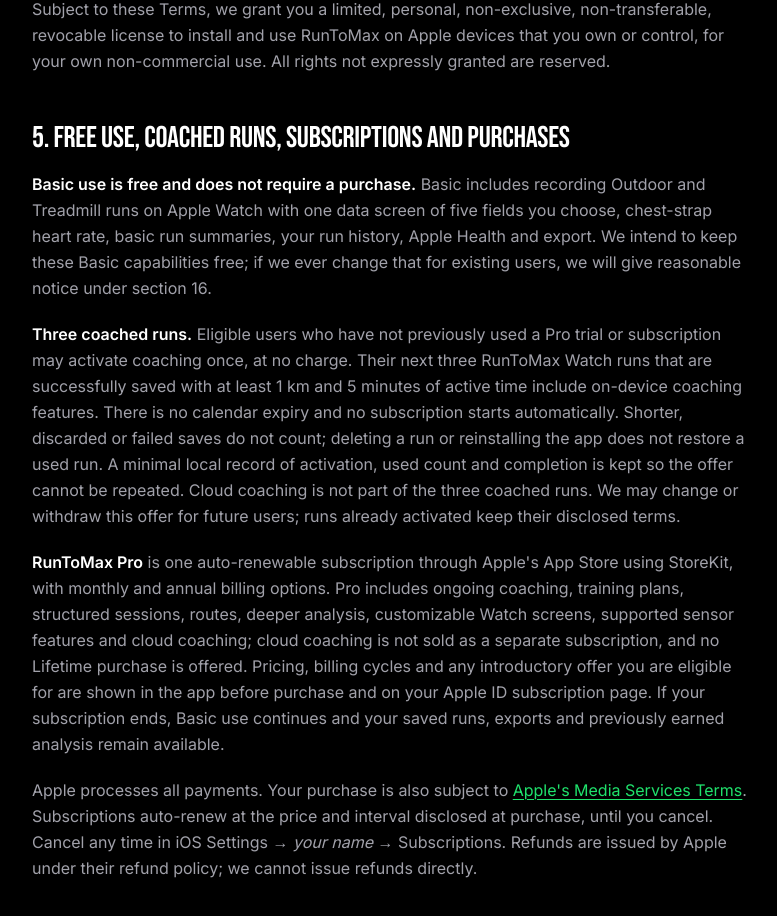
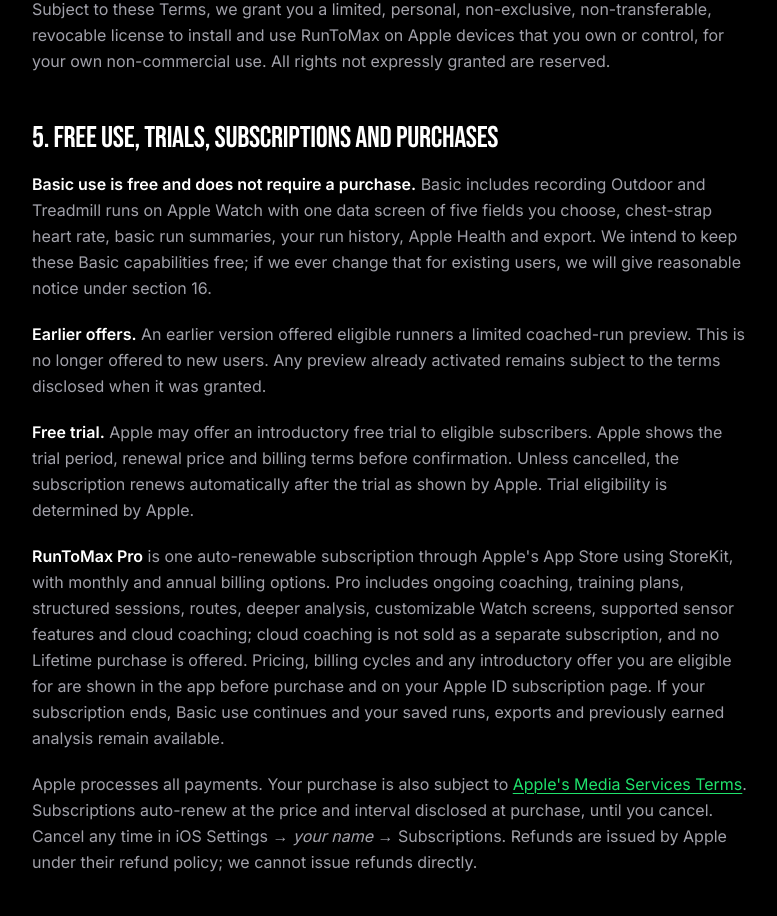
Before and after one commit to hidai25/runtomax_landing_page, a Next.js app: page /terms in a window 1280 px wide. Shown: the part 1378-2294 px from the top of the page, without its empty margins (248-1025 px from the left). Built offline with nearby package versions, Linux system fonts and the light colour scheme.

Commit message:
Update website coaching offer and trial details

```diff
--- a/app/(en)/page.tsx
+++ b/app/(en)/page.tsx
@@ -167,7 +167,7 @@
             </a>
           </div>
           <div className="mt-9 flex flex-wrap justify-center gap-x-6 gap-y-3 text-xs text-zinc-500 lg:justify-start">
-            <span className="flex items-center gap-2"><Sparkles className="h-4 w-4 text-[#1FE26C]" /> Free recording · 3 coached runs · then Pro</span>
+            <span className="flex items-center gap-2"><Sparkles className="h-4 w-4 text-[#1FE26C]" /> Free recording · Pro trial for eligible runners</span>
             <span className="flex items-center gap-2"><Watch className="h-4 w-4 text-[#1FE26C]" /> Runs on your wrist, phone-free</span>
             <span className="flex items-center gap-2"><ShieldCheck className="h-4 w-4 text-[#1FE26C]" /> No account required · your runs stay in Apple Health</span>
           </div>
@@ -412,7 +412,7 @@
         <motion.div initial="hidden" whileInView="visible" viewport={{ once: true }} variants={fadeUp} className="relative z-10 mx-auto max-w-2xl text-center">
           <p className="font-mono text-xs font-semibold uppercase tracking-[0.2em] text-[#1FE26C]">Available now</p>
           <h2 className="mt-4 font-bebas text-6xl uppercase leading-[.9] sm:text-8xl">Stop guessing. Start training with proof.</h2>
-          <p className="mx-auto mt-6 max-w-xl leading-relaxed text-zinc-400">RunToMax is live on the App Store. Recording on your Apple Watch is free. When you want the coach, activate three coached runs—no subscription starts—and decide afterwards.</p>
+          <p className="mx-auto mt-6 max-w-xl leading-relaxed text-zinc-400">Record your runs for free on Apple Watch. When you’re ready for coaching, explore RunToMax Pro. Eligible runners can start a free trial through Apple.</p>
 
           <div className="mt-10 flex justify-center">
             <AppStoreBadge heightClass="h-16 sm:h-[4.5rem]" />
@@ -421,7 +421,7 @@
           <div className="mx-auto mt-12 grid max-w-2xl gap-3 sm:grid-cols-3">
             {[
               ["FREE, FOREVER", "Outdoor and treadmill recording on Apple Watch, one data screen you set up, history, Apple Health and export"],
-              ["3 COACHED RUNS", "Readiness, today’s call and a guided workout on your next three runs. No deadline, no subscription starts"],
+              ["TRY PRO", "Explore coaching and training plans with a free trial if eligible. Apple shows the offer and renewal terms before you confirm."],
               ["RUNTOMAX PRO", "$29.99 a year or $5.99 a month, billed by Apple, with a free trial. Cancel anytime in your Apple ID subscriptions"],
             ].map(([label, value]) => (
               <div key={label} className="rounded-xl border border-white/[0.07] bg-black/40 p-4 text-left">
@@ -430,7 +430,7 @@
               </div>
             ))}
           </div>
-          <p className="mt-6 text-xs text-zinc-600">US App Store pricing · iPhone + Apple Watch · Adults 18+</p>
+          <p className="mt-6 text-xs text-zinc-600">US App Store pricing · Trial eligibility varies · Subscription renews unless cancelled · Adults 18+</p>
         </motion.div>
       </section>
 
--- a/app/(en)/privacy/page.tsx
+++ b/app/(en)/privacy/page.tsx
@@ -46,8 +46,8 @@
         <li>
           Basic recording is free and needs no purchase. Pro is one Apple
           subscription, offered monthly or annually, for ongoing coaching,
-          including optional cloud coaching; three coached runs can be tried
-          once without a subscription.
+          including optional cloud coaching. An Apple free trial may be available
+          to eligible subscribers.
         </li>
         <li>
           Cloud coaching is off until you explicitly opt in. It sends a
--- a/app/(en)/support/page.tsx
+++ b/app/(en)/support/page.tsx
@@ -70,19 +70,14 @@
       </p>
       */}
 
-      <h2>Free use and the three coached runs</h2>
+      <h2>Free use and the Pro trial</h2>
       <p>
-        Recording Outdoor and Treadmill runs on the Apple Watch, with one data
-        screen of five fields you choose, basic summaries, history, Apple Health and export, is
-        free and needs no subscription. Coaching can be tried once: activate
-        it in the app and your next three saved RunToMax runs of at least 1 km
-        and 5 active minutes include the coach, with no deadline and no
-        subscription starting. Runs that are shorter, discarded or fail to save
-        do not use one of the three. Deleting a run or reinstalling the app does
-        not give the runs back, and the offer is not available to runners who
-        already had a Pro trial or subscription. If your Watch shows “Update
-        RunToMax on your Apple Watch”, install the latest Watch version before
-        activating.
+        Recording Outdoor and Treadmill runs on Apple Watch, basic summaries,
+        history, Apple Health and export are free. Coaching and other Pro
+        features require a subscription. An Apple free trial may be available
+        if you are eligible. Apple shows the offer, price and renewal terms
+        before you confirm; subscriptions renew automatically unless cancelled.
+        If your Watch asks you to update RunToMax, install the latest Watch app.
       </p>
 
       <h2>Managing your subscription</h2>
--- a/app/(en)/terms/page.tsx
+++ b/app/(en)/terms/page.tsx
@@ -76,7 +76,7 @@
         non-commercial use. All rights not expressly granted are reserved.
       </p>
 
-      <h2>5. Free use, coached runs, subscriptions and purchases</h2>
+      <h2>5. Free use, trials, subscriptions and purchases</h2>
       <p>
         <strong>Basic use is free and does not require a purchase.</strong>{" "}
         Basic includes recording Outdoor and Treadmill runs on Apple Watch
@@ -86,18 +86,17 @@
         existing users, we will give reasonable notice under section 16.
       </p>
       <p>
-        <strong>Three coached runs.</strong> Eligible users who have not
-        previously used a Pro trial or subscription may activate coaching
-        once, at no charge. Their next three RunToMax Watch runs that are
-        successfully saved with at least 1 km and 5 minutes of active time
-        include on-device coaching features. There is no calendar expiry and
-        no subscription starts automatically. Shorter, discarded or failed
-        saves do not count; deleting a run or reinstalling the app does not
-        restore a used run. A minimal local record of activation, used count
-        and completion is kept so the offer cannot be repeated. Cloud coaching
-        is not part of the three coached runs. We may change or withdraw this
-        offer for future users; runs already activated keep their disclosed
-        terms.
+        <strong>Earlier offers.</strong> An earlier version offered eligible
+        runners a limited coached-run preview. This is no longer offered to
+        new users. Any preview already activated remains subject to the terms
+        disclosed when it was granted.
+      </p>
+      <p>
+        <strong>Free trial.</strong> Apple may offer an introductory free trial
+        to eligible subscribers. Apple shows the trial period, renewal price
+        and billing terms before confirmation. Unless cancelled, the
+        subscription renews automatically after the trial as shown by Apple.
+        Trial eligibility is determined by Apple.
       </p>
       <p>
         <strong>RunToMax Pro</strong> is one auto-renewable subscription
--- a/app/(fr)/fr/page.tsx
+++ b/app/(fr)/fr/page.tsx
@@ -62,8 +62,8 @@
       <h2>Prix</h2>
       <ul>
         <li><strong>Gratuit, sans limite de durée :</strong> l’enregistrement des sorties en extérieur et sur tapis sur l’Apple Watch, avec un écran de données et cinq champs au choix, la ceinture cardio, un résumé de base, votre historique, Apple Santé et l’export. Sans compte.</li>
-        <li><strong>Trois sorties coachées :</strong> quand vous le souhaitez, activez le coaching une fois. Vos trois prochaines sorties enregistrées (au moins 1 km et 5 minutes actives) incluent la forme du jour, le conseil du jour, une proposition de première semaine et une séance guidée avec son parcours. Aucun délai, aucun abonnement ne démarre.</li>
-        <li><strong>RunToMax Pro :</strong> le coaching continu, les plans, les séances structurées, les parcours, l’analyse approfondie, les écrans personnalisés et le coaching cloud. Abonnement annuel avec 14 jours d’essai, ou mensuel avec 7 jours d’essai, facturé par Apple au tarif de votre pays. Résiliable à tout moment.</li>
+        <li><strong>Essai Pro :</strong> les coureurs éligibles peuvent commencer un essai gratuit par Apple. Apple indique les conditions et le prix de renouvellement avant confirmation. L’abonnement se renouvelle automatiquement sauf résiliation.</li>
+        <li><strong>RunToMax Pro :</strong> le coaching continu, les plans, les séances structurées, les parcours, l’analyse approfondie, les écrans personnalisés et le coaching cloud. Abonnement annuel ou mensuel facturé par Apple au tarif de votre pays, avec un essai gratuit pour les personnes éligibles. Résiliable à tout moment.</li>
       </ul>
       <p>Pas de publicité, aucune vente de données. Vos courses restent dans Apple Santé quoi qu’il arrive.</p>
     </PageShell>
```
Also changed, not shown: app/(en)/faq/page.tsx (+5 -6 lines), app/(fr)/fr/faq/page.tsx (+5 -6 lines).
